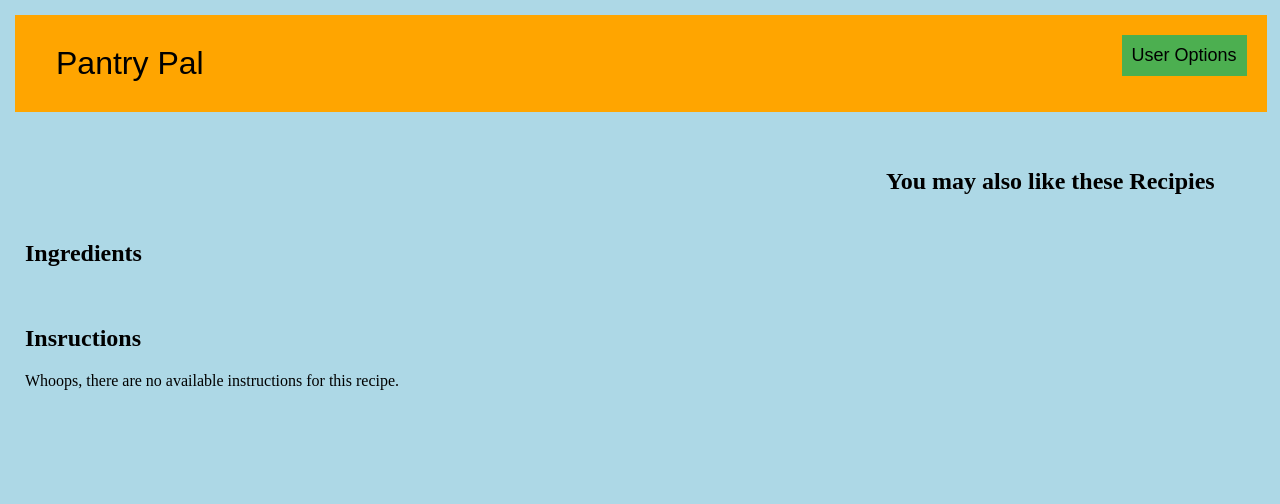
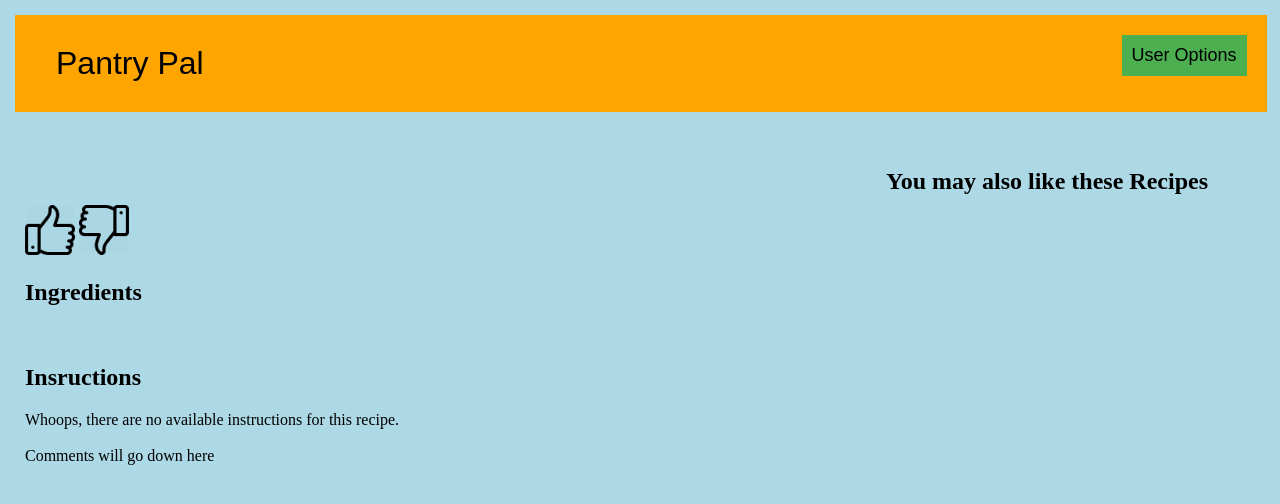
Before and after one commit to genezaleski/pantrypal, a PHP site: page /recipeInfo.php?id=1 in a window 1280 px wide. Shown: the top 504 px of the page. Run offline with PHP 8.4, Linux system fonts and the light colour scheme; data that the repository does not hold is empty; some libraries are stand-ins or nearby versions.

Commit message:
Added like button (non-functional)

```diff
--- a/recipeInfo.php
+++ b/recipeInfo.php
@@ -11,23 +11,20 @@
     }
     .title {
         font-size: 20px;
+        font: bold;
     }
-
     .recipe {
         width: 60%;
     }
-
     .related {
         list-style-position: inside;
     }
-
     img {
         max-height: 30%;
         max-width: 30%;
     }
     .a {
         float: right;
-
         right: 5px;
     }
     .relatedImg{
@@ -40,11 +37,9 @@
     margin-bottom: 15px;
     z-index: 1;
 }
-
 .relatedImg:hover{
     -webkit-filter: grayscale(100%);
 }
-
 .relatedTitle{
     position: absolute;
     display: block;
@@ -60,6 +55,18 @@
     text-shadow: -1px 0 black, 0 1px black, 1px 0 black, 0 -1px black;
     max-width:250px;
     word-wrap:break-word;
+}
+.likeBtn{
+    max-height: 50px;
+    max-width: 50px;
+}
+.likeBtn:click{
+    color:blue;
+}
+.disLikeBtn{
+    max-height: 50px;
+    max-width: 50px;
+    transform: rotate(180deg);
 }
 
 </style>
@@ -97,12 +104,14 @@ $relatedLinks = json_decode(shell_exec($relatedCmd), true);
         <div class="main">
             <?php
             //Title and image of recipe
-            echo    '<br><br><div class="title">' . $recipeInfo['title'] . '</div><br>
+            echo    '<br><br><h1>' . $recipeInfo['title'] . '</h1>
             <div class="mainImage"><img src="'.$recipeInfo['image'].'"> </div>
-            <br><h2> Ingredients </h2>';
 
 
+            <input type="image" src="images/likeButton.png" name="likeBtn" class="likeBtn" id="likeBtn"/>
+            <input type="image" src="images/likeButton.png" name="disLikeBtn" class="disLikeBtn" id="disLikeBtn"/>
 
+            <br><h2> Ingredients </h2>';
             //Loop that generates a list of the ingredients used
             for ($i = 0; $i < $recipeInfo['extendedIngredients'][$i]; $i++) {
                 $amount = $recipeInfo['extendedIngredients'][$i]['amount'];
@@ -129,11 +138,13 @@ $relatedLinks = json_decode(shell_exec($relatedCmd), true);
             //    }
             //}
 
+            echo 'Comments will go down here';
+
             ?>
         </div>
         <div class="sidelinks">
             <?php
-            echo '<h2> You may also like these Recipies</h2>';
+            echo '<h2> You may also like these Recipes</h2>';
             //Generating related links with clickable images
             for ($r = 0; $r < $relatedLinks[$r]; $r++) {
                 echo '<div class = "related">
```
Also changed, not shown: images/likeButton.png (added).
